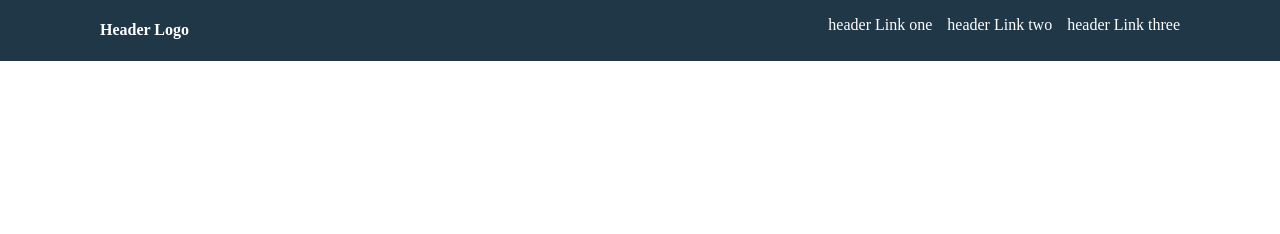
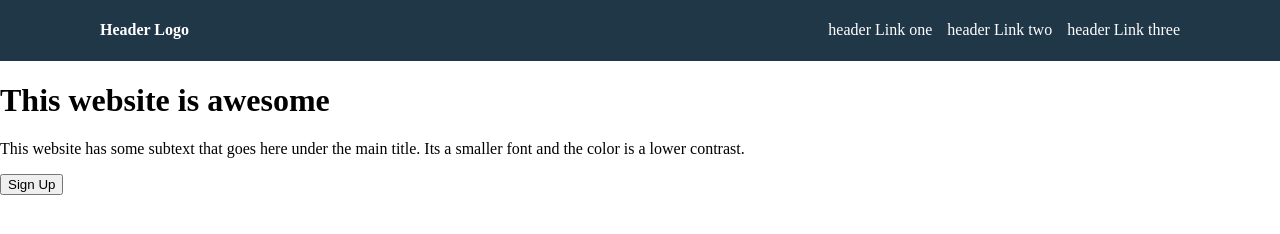
Before and after one commit to amyleewang21/odin-landing-page, a plain HTML site: page index.html in a window 1280 px wide. Drawn offline with Linux system fonts and the light colour scheme.

Commit message:
Add html for left intro

```diff
--- a/index.html
+++ b/index.html
@@ -6,7 +6,7 @@
     <title>Landing Page</title>
 </head>
 <body>
-    <div class="header">
+    <header>
         <div class="header-logo">
             <!-- <img> -->
             <h4>Header Logo</h4>
@@ -17,9 +17,12 @@
             <li><a href="#">header Link three</a></li>
         </ul>
 
-    </div>
+    </header>
     <div class="intro">
         <div class="intro-left">
+            <h1>This website is awesome</h1>
+            <p>This website has some subtext that goes here under the main title. Its a smaller font and the color is a lower contrast.</p>
+            <button>Sign Up</button>
 
 
         </div>
--- a/style.css
+++ b/style.css
@@ -13,11 +13,13 @@ li{
 
 }
 
-.header{
+header{
     display:flex;
     justify-content: space-between;
     background:rgb(32, 55, 72);
     color:white;
+    align-items:center;
+
 
 }
 
@@ -29,4 +31,5 @@ li{
     display:flex;
     gap:15px;
     margin-right:100px;
+
 }
```
